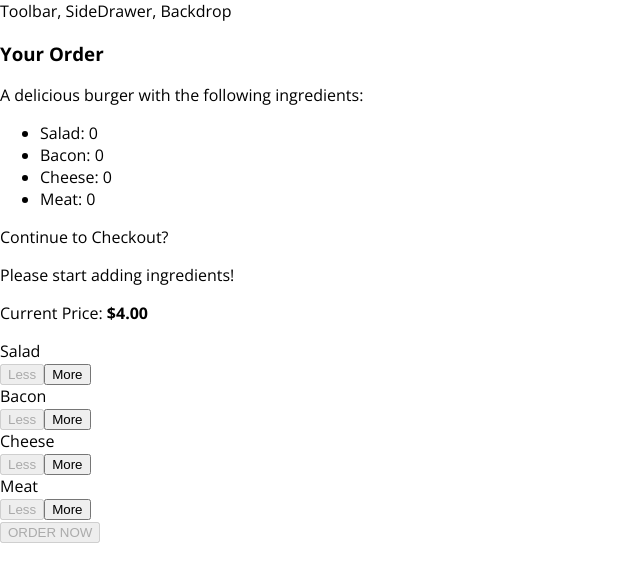
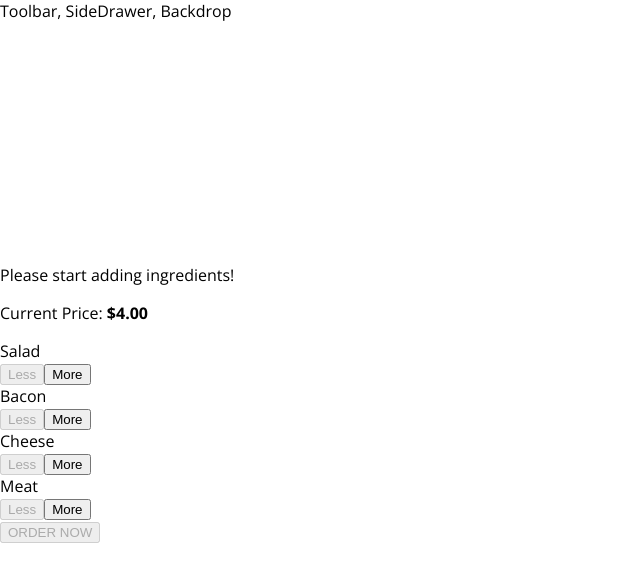
Before and after one commit to alexandria-lewis/burger-builder, a React app: page / in a window 1280 px wide. Shown: the top 582 px of the page, without its empty margins (0-640 px from the left). Built offline with nearby package versions, Linux system fonts and the light colour scheme.

Commit message:
mod 165: showing and hiding the modal with animation - use arrow functions for setState with the correct this value

```diff
--- a/src/components/Burger/BuildControls/BuildControls.js
+++ b/src/components/Burger/BuildControls/BuildControls.js
@@ -26,7 +26,8 @@ const buildControls = (props) => (
         ))}
         <button
             className={classes.OrderButton}
-            disabled={!props.purchasable}>ORDER NOW</button>
+            disabled={!props.purchasable}
+            onClick={props.ordered}>ORDER NOW</button>
     </div>
 );
 
--- a/src/components/UI/Modal/Modal.js
+++ b/src/components/UI/Modal/Modal.js
@@ -3,7 +3,13 @@ import React from 'react';
 import classes from './Modal.css';
 
 const modal = (props) => (
-    <div className={classes.Modal}>
+    <div
+        className={classes.Modal}
+        style={{
+            transform: props.show ? 'translateY(0)' : 'translateY(-100vh)',
+            // I'll use ternary expression here, if it is true then, the then condition comes after the question mark, I'll set transform to translateY(0) which is the position I defined in css, so the position it should really have. If show is not true though, I'll set translateY to minus 100vh, vh is a special unit which refers to the viewport height, so it will simply slide it outside of the screen.
+            opacity: props.show ? '1' : '0'
+        }}>
         {props.children}
     </div>
 );
--- a/src/containers/BurgerBuilder/BurgerBuilder.js
+++ b/src/containers/BurgerBuilder/BurgerBuilder.js
@@ -23,7 +23,8 @@ class BurgerBuilder extends Component {
             meat: 0
         },
         totalPrice: 4,
-        purchasable: false
+        purchasable: false,
+        purchasing: false
     }
 
     updatePurchaseState (ingredients) {
@@ -91,6 +92,17 @@ class BurgerBuilder extends Component {
         this.updatePurchaseState(updatedIngredients);
     }
 
+    // purchaseHandler () {
+    //     this.setState({purchasing: true});
+    // }
+    // TypeError: Cannot read property 'setState' of undefined
+
+    // I'm executing this set state here, exactly the same I use in other methods too, why could this fail? It fails because of the way I'm creating this method, I use the same method syntax as I use for render but you maybe remember that earlier in the course, I mentioned that this syntax will not work correctly, at least if we try to use the this keyword in there if the method is triggered through an event due to the way the this keyword works in Javascript, it will then not refer to the class. This is not the case for remove and addIngredientHandler because I use a slightly different syntax there, I set up these methods as properties where I assigned arrow functions. In the end these are still methods but internally, they take advantage of arrow functions which basically contain the state or the context of this. So we can easily fix this by setting purchaseHandler equal to an arrow function too and use that syntax for creating the method.
+
+    purchaseHandler = () => {
+        this.setState({purchasing: true});
+    }
+
     render () {
         // immutable copy of state.ingredients object
         const disabledInfo = {
@@ -103,9 +115,13 @@ class BurgerBuilder extends Component {
         }
         return (
             <Aux>
-                <Modal>
+                <Modal show={this.state.purchasing}>
                     <OrderSummary ingredients={this.state.ingredients} />
                 </Modal>
+                {/* If we just add or remove the modal from or to the dom, we won't see an animation though, we need to switch some css property to show or hide it, to be able to animate that.
+                - Only if purchasing is true the modal should be visible.
+                - In Modal.js change the modal depending on the show property */}
+
                 {/* The goal was to show the order summary and this burger builder file is already getting quite crowded so I don't want to add the logic to transform this array into a nicely structured summary into this file, I will outsource it into its own component as this is generally a good practice in react, have granular focused components. */}
                 <Burger ingredients={this.state.ingredients} />
                 <BuildControls
@@ -115,6 +131,7 @@ class BurgerBuilder extends Component {
                     disabled={disabledInfo}
                     // take advantage of this disabled property in this build controls component and there we should pass this information to the individual build control, to let it know if it should disable that button or not.
                     purchasable={this.state.purchasable}
+                    ordered={this.purchaseHandler}// this method gets executed when we click the order now button
                      />
             </Aux>
         );
```
